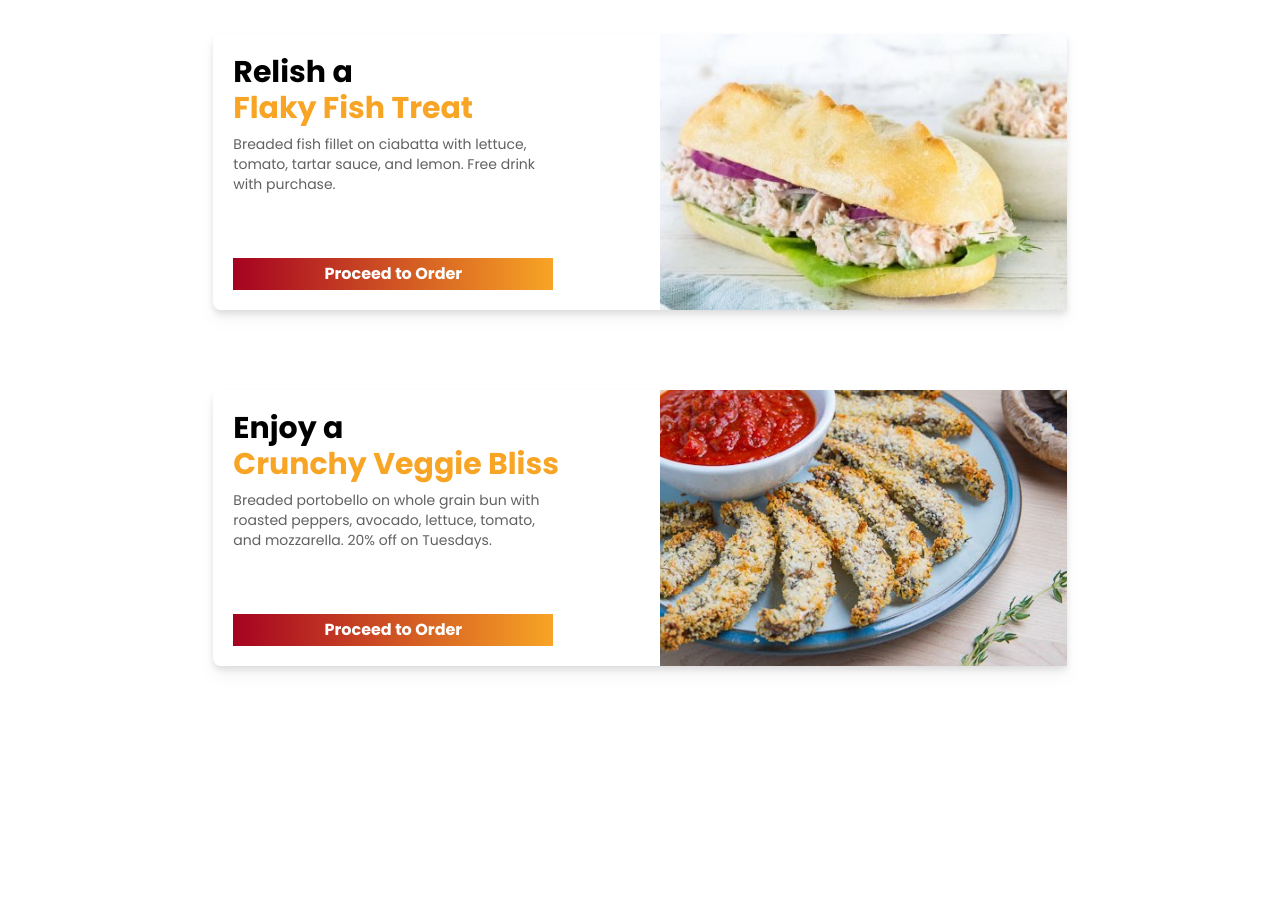
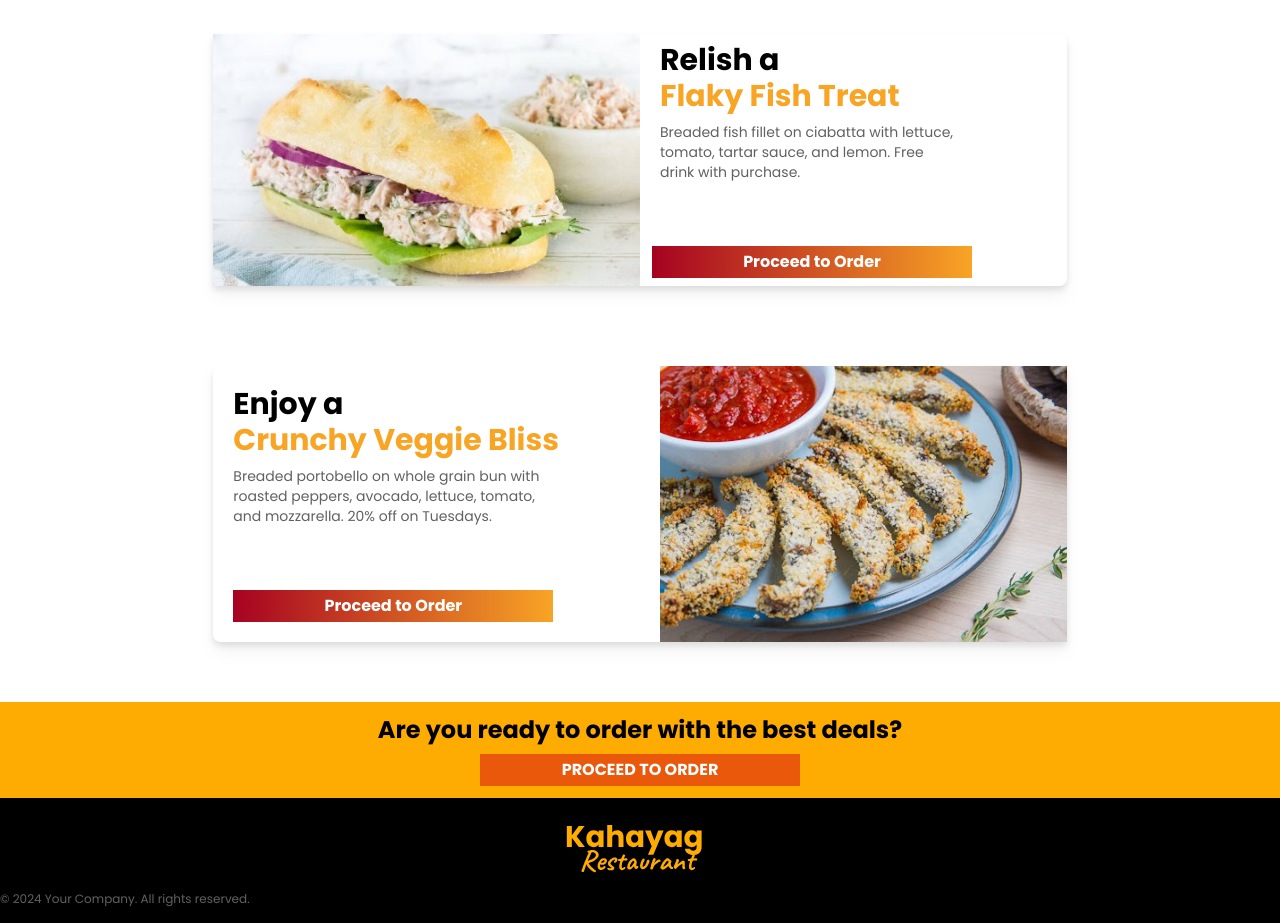
Before and after one commit to MingoMango17/KahayagFE, a Next.js app: page /home in a window 1280 px wide. Shown: the part 2860-3783 px from the top of the page. Before the commit the page ends 3586 px from the top, so only its background shows below. Built offline with nearby package versions, Linux system fonts and the light colour scheme.

Commit message:
added initial footer

```diff
--- a/src/app/home/page.tsx
+++ b/src/app/home/page.tsx
@@ -4,6 +4,8 @@ import { Caveat } from "next/font/google";
 import LandingCard from "@/components/landingcard/LandingCard";
 import SearchFood from "@/components/searchFood/searchFood";
 import FoodBoxes from "@/components/foodBoxes/foodBoxes";
+import FoodBoxes2 from "@/components/foodBoxes/foodBoxes2";
+import Footer from "@/components/footer/footer";
 export const caveat = Caveat({
   subsets: ["latin"],
   variable: "--font-caveat",
@@ -142,7 +144,7 @@ const HomePage = () => {
             subTitle="Fried chicken breast on a brioche bun with lettuce, tomato, pickles, and mayo. Buy one, get one 50% off."
             imageURL="/foodBox1.svg"
           />
-          <FoodBoxes
+          <FoodBoxes2
             title="Relish a"
             orange="Flaky Fish Treat"
             subTitle="Breaded fish fillet on ciabatta with lettuce, tomato, tartar sauce, and lemon. Free drink with purchase."
@@ -156,6 +158,10 @@ const HomePage = () => {
           />
         </div>
       </div>
+
+      <div>
+          <Footer />
+      </div>
     </div>
   );
 };
--- a/src/components/foodBoxes/foodBoxes.tsx
+++ b/src/components/foodBoxes/foodBoxes.tsx
@@ -10,12 +10,12 @@ interface Params {
 const foodBoxes = ({ title, orange, subTitle, imageURL }: Params) => {
   return (
     <div className="bg-white flex rounded-lg drop-shadow-lg my-10 w-2/3">
-      <div className="flex flex-col flex-1 justify-center px-5 my-5">
-        {/* <div className="font-bold"> */}
-          <p className="text-3xl font-bold inline mr-2">{title}</p>
-          <p className="text-yellowOrange font-bold text-3xl inline">{orange}</p>
-        {/* </div> */}
-        <p className="text-sm mt-2 text-grayText inline-block w-4/5">{subTitle}</p>
+      <div className="flex flex-col flex-1 px-5 my-5">
+        <p className="text-3xl font-bold inline mr-2">{title}</p>
+        <p className="text-yellowOrange font-bold text-3xl inline">{orange}</p>
+        <p className="text-sm mt-2 text-grayText inline-block w-4/5">
+          {subTitle}
+        </p>
         <button className="py-1 bg-pure text-white bg-gradient-to-r from-maroon to-yellowOrange font-bold mt-16 w-80">
           Proceed to Order
         </button>
--- /dev/null
+++ b/src/components/foodBoxes/foodBoxes2.tsx
@@ -0,0 +1,31 @@
+import React from "react";
+
+interface Params {
+  title: string;
+  orange: string;
+  subTitle: string;
+  imageURL: string;
+}
+
+const foodBoxes = ({ title, orange, subTitle, imageURL }: Params) => {
+  return (
+    <div className="bg-white flex rounded-lg drop-shadow-lg my-10 w-2/3">
+      <div className="flex flex-1">
+        <img src={imageURL} alt="food" className="object-contain" />
+      </div>
+
+      <div className="flex flex-col flex-1 justify-center">
+        <p className="text-3xl font-bold inline px-5">{title}</p>
+        <p className="text-yellowOrange font-bold text-3xl inline   px-5">{orange}</p>
+        <p className="text-sm mt-2 text-grayText inline-block w-4/5   px-5">
+          {subTitle}
+        </p>
+        <button className="py-1  ml-3 bg-pure text-white bg-gradient-to-r from-maroon to-yellowOrange font-bold mt-16 w-80">
+          Proceed to Order
+        </button>
+      </div>
+    </div>
+  );
+};
+
+export default foodBoxes;
--- /dev/null
+++ b/src/components/footer/footer.tsx
@@ -0,0 +1,33 @@
+import React from "react";
+import Image from "next/image";
+
+const Footer = () => {
+  return (
+    <div className="w-full">
+      <div className="bg-yellowFooter py-3 flex justify-center items-center flex-col">
+        <p className="text-2xl font-bold text-center">
+          Are you ready to order with the best deals?
+        </p>
+        <button className="py-1 text-white bg-orange-600 font-bold w-80 mt-2">
+          PROCEED TO ORDER
+        </button>
+      </div>
+      <div className="bg-black py-4 flex  flex-col">
+        <div className="flex justify-center">
+          <Image
+            src="/kahayag2.svg"
+            alt="App Logo Orange"
+            width={150}
+            height={36}
+          />
+        </div>
+
+        <p className="text-xs mt-3 text-grayText font-normal">
+          © 2024 Your Company. All rights reserved.
+        </p>
+      </div>
+    </div>
+  );
+};
+
+export default Footer;
--- a/tailwind.config.ts
+++ b/tailwind.config.ts
@@ -37,6 +37,7 @@ const config: Config = {
         pure: "#FFAE00",
         yellowOrange: "#F8A425",
         grayText: "#616161",
+        yellowFooter: "#FEAC01"
       },
       textShadow: {
         sm: "0 1px 2px var(--tw-shadow-color)",
```
Also changed, not shown: public/kahayag2.svg (added).
